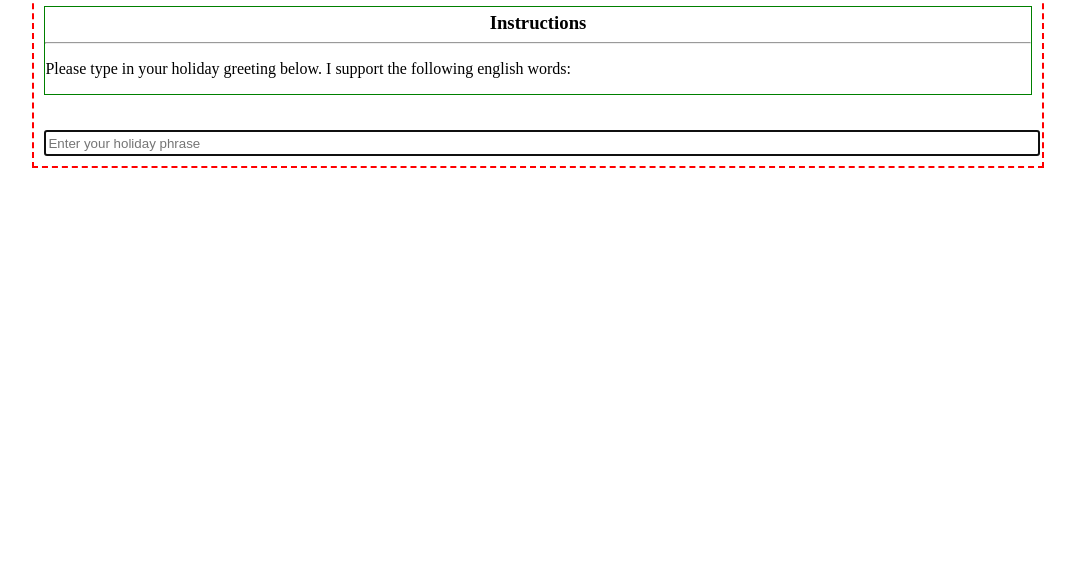
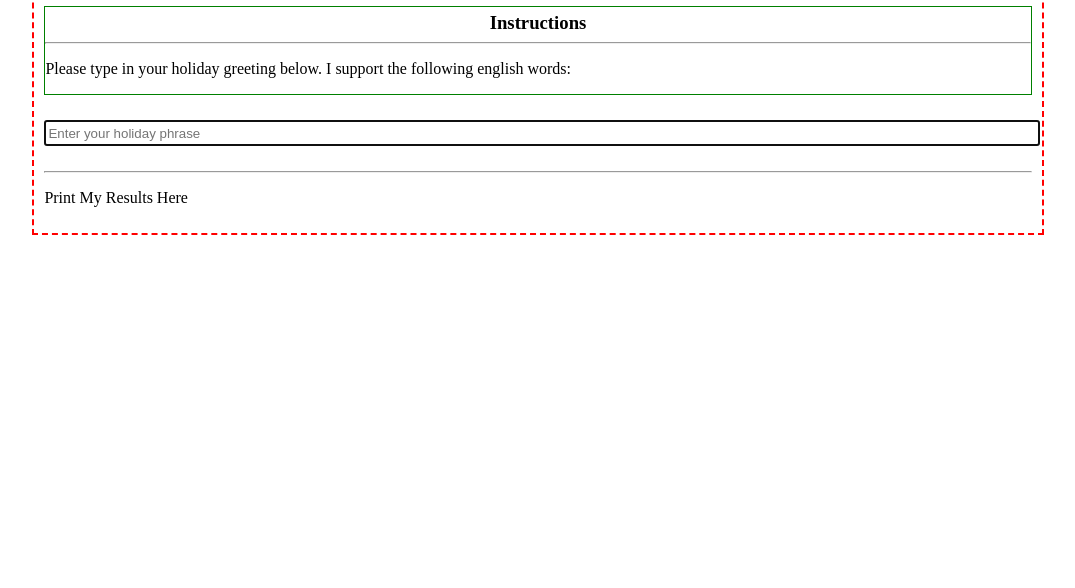
Before and after one commit to MCrank/translator, a plain HTML site: page index.html in a window 1280 px wide. Shown: the part 212-800 px from the top of the page, without its empty margins (102-1177 px from the left). Drawn offline with Linux system fonts and the light colour scheme.

Commit message:
Added print to DOM div and cleaned up some CSS

```diff
--- a/index.html
+++ b/index.html
@@ -23,6 +23,10 @@
         <div id="app-text-input">
             <input type="text" name="userInput" id="user-input" autofocus placeholder="Enter your holiday phrase">
         </div>
+        <div id="print-results">
+            <hr>
+            <p>Print My Results Here</p>
+        </div>
     </div>
 
     <script src="main.js"></script>
--- a/main.css
+++ b/main.css
@@ -1,5 +1,6 @@
 .main-area {
   margin: 10%;
+  padding: 10px;
   border: 2px dashed red;
 }
 
@@ -13,7 +14,7 @@
 }
 
 #instruction-card-content {
-  margin: 10px;
+  /* margin: 10px; */
   width: 100%;
   border: 1px solid green;
 }
@@ -25,11 +26,15 @@
 }
 
 #app-text-input {
-  margin: 10px;
-  margin-top: 25px;
+  /* margin: 10px; */
+  margin: 25px 0px;
 }
 
 #user-input {
   width: 100%;
   height: 20px;
 }
+
+#print-results {
+  /* margin: 10px; */
+}
```
